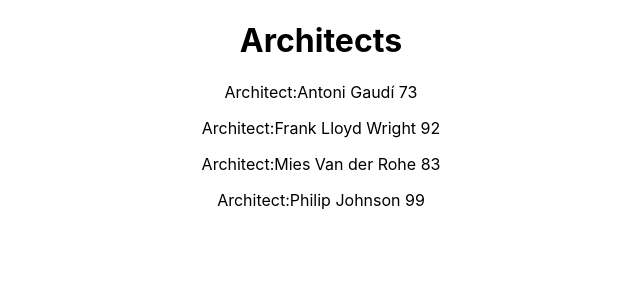
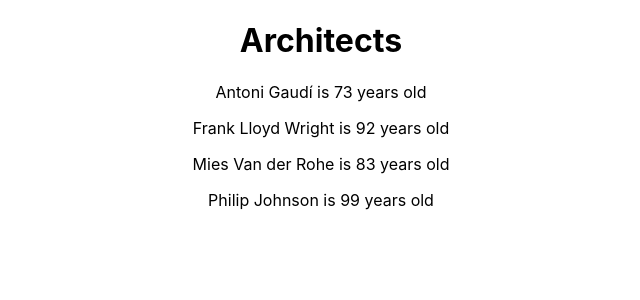
Before and after one commit to z-bj/destructuring, a React (Create React App) app: page / in a window 1280 px wide. Shown: the top 300 px of the page, without its empty margins (319-959 px from the left). Built offline with nearby package versions, Linux system fonts and the light colour scheme.

Commit message:
end of the test

```diff
--- a/src/components/Architects.js
+++ b/src/components/Architects.js
@@ -1,15 +1,14 @@
 import React, { Component } from "react";
 
-class Users extends Component {
+class Architect extends Component {
   render() {
+    const { name, age } = this.props;
     return (
       <div>
-        <p>
-          Architect:{this.props.name} {this.props.age}
-        </p>
+        <p>{`${name} is ${age} years old`}</p>
       </div>
     );
   }
 }
 
-export default Users;
+export default Architect;
--- a/src/components/Display.js
+++ b/src/components/Display.js
@@ -1,16 +1,15 @@
 import { Component, React } from "react";
-
-import Users from "./Architects";
+import Architect from "./Architects";
 
 class Display extends Component {
   render() {
     return (
       <div>
         <h1>Architects</h1>
-        <Users name="Antoni Gaudí" age="73" />
-        <Users name="Frank Lloyd Wright" age="92" />
-        <Users name="Mies Van der Rohe" age="83" />
-        <Users name="Philip Johnson" age="99" />
+        <Architect name="Antoni Gaudí" age="73" />
+        <Architect name="Frank Lloyd Wright" age="92" />
+        <Architect name="Mies Van der Rohe" age="83" />
+        <Architect name="Philip Johnson" age="99" />
       </div>
     );
   }
```
